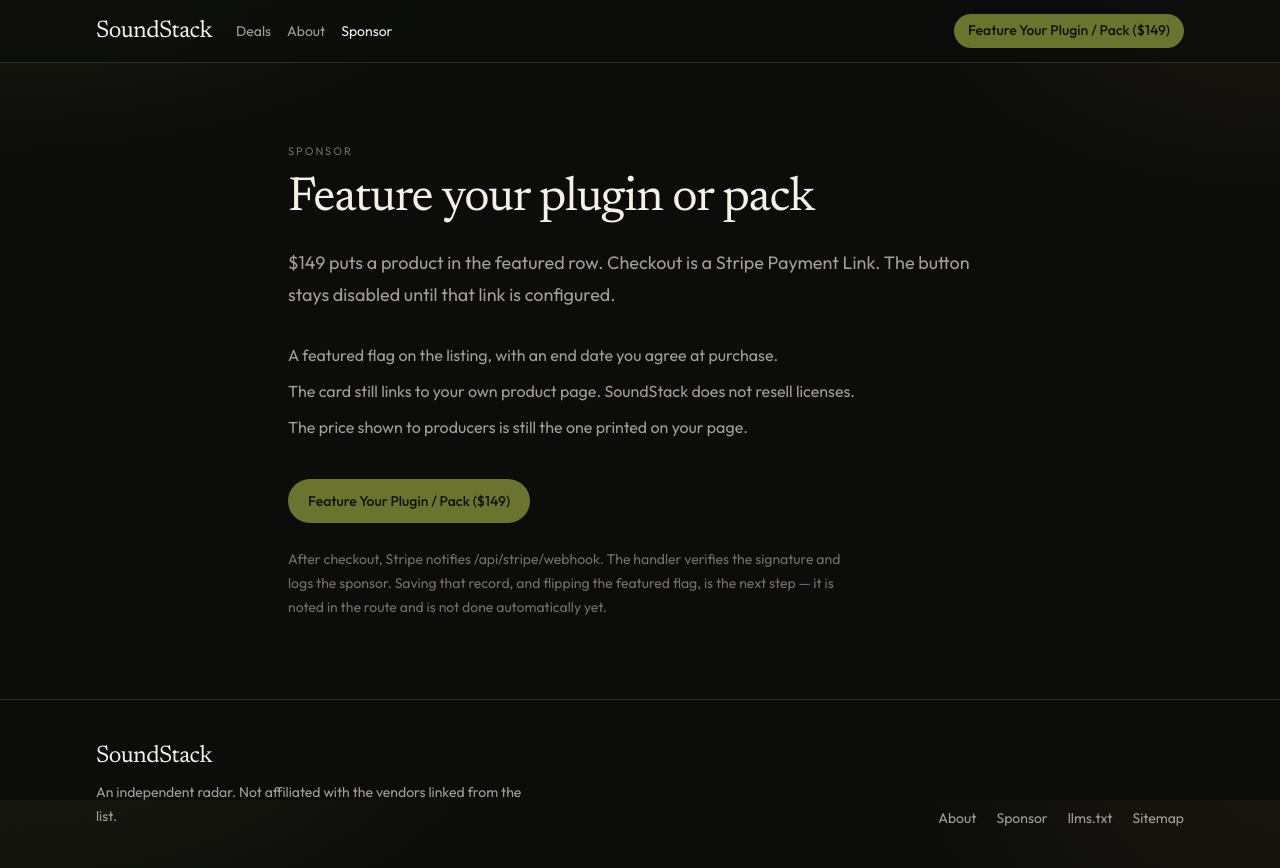
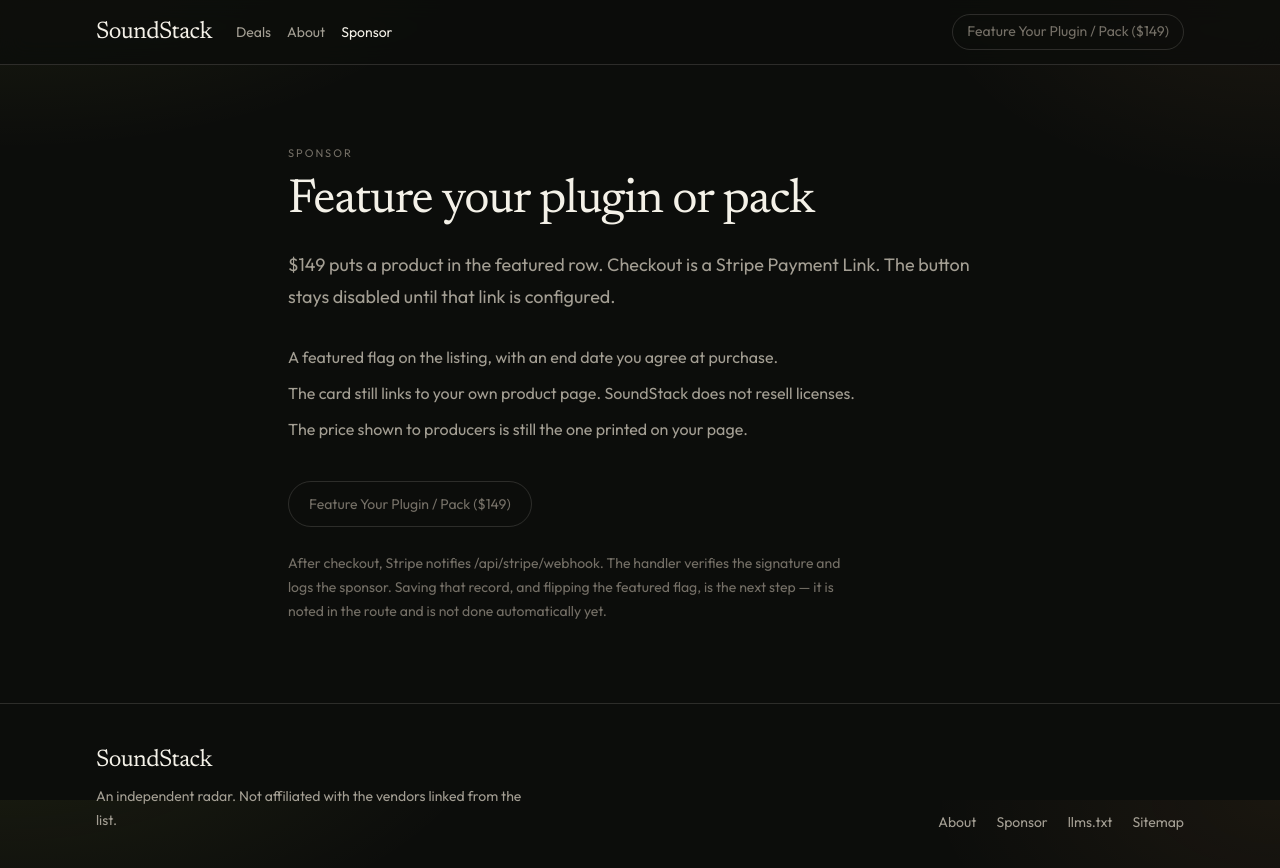
Before and after one commit to chrisstas69-cyber/soundstack, a Next.js app: page /sponsor in a window 1280 px wide. Shown: the top 868 px of the page. Built offline with nearby package versions, Linux system fonts and the light colour scheme; no server answers.

Commit message:
Mute the sponsor button when Stripe checkout is unset
A missing payment link now renders an outline control instead of a filled call to action, so the disabled state is obvious.

```diff
--- a/components/FeatureCta.tsx
+++ b/components/FeatureCta.tsx
@@ -13,11 +13,18 @@ function paymentLink(): string | null {
 
 const LABEL = "Feature Your Plugin / Pack ($149)";
 
+const enabledClass = (prominent: boolean) =>
+  prominent
+    ? "inline-flex items-center justify-center rounded-full bg-accent px-5 py-3 text-sm font-medium text-accent-ink transition-transform hover:-translate-y-px focus-visible:outline focus-visible:outline-2 focus-visible:outline-offset-2 focus-visible:outline-accent"
+    : "inline-flex items-center justify-center rounded-full bg-accent px-3.5 py-2 text-center text-[13px] font-medium leading-tight text-accent-ink transition-transform hover:-translate-y-px focus-visible:outline focus-visible:outline-2 focus-visible:outline-offset-2 focus-visible:outline-accent sm:text-sm";
+
+const disabledClass = (prominent: boolean) =>
+  prominent
+    ? "inline-flex cursor-not-allowed items-center justify-center rounded-full border border-line px-5 py-3 text-sm text-faint"
+    : "inline-flex cursor-not-allowed items-center justify-center rounded-full border border-line px-3.5 py-2 text-center text-[13px] leading-tight text-faint sm:text-sm";
+
 export function FeatureCta({ prominent = false }: { prominent?: boolean }) {
   const href = paymentLink();
-  const className = prominent
-    ? "inline-flex items-center justify-center rounded-full bg-accent px-5 py-3 text-sm font-medium text-accent-ink transition-transform hover:-translate-y-px focus-visible:outline focus-visible:outline-2 focus-visible:outline-offset-2 focus-visible:outline-accent"
-    : "inline-flex items-center justify-center rounded-full bg-accent px-3.5 py-2 text-center text-[13px] font-medium leading-tight text-accent-ink transition-transform hover:-translate-y-px focus-visible:outline focus-visible:outline-2 focus-visible:outline-offset-2 focus-visible:outline-accent sm:text-sm";
 
   if (!href) {
     return (
@@ -26,12 +33,14 @@ export function FeatureCta({ prominent = false }: { prominent?: boolean }) {
         disabled
         aria-disabled="true"
         title="Set NEXT_PUBLIC_STRIPE_PAYMENT_LINK to enable checkout"
-        className={`${className} cursor-not-allowed opacity-45 hover:translate-y-0`}
+        className={disabledClass(prominent)}
       >
         {LABEL}
       </button>
     );
   }
+
+  const className = enabledClass(prominent);
 
   return (
     <a href={href} target="_blank" rel="noopener noreferrer" className={className}>
```
